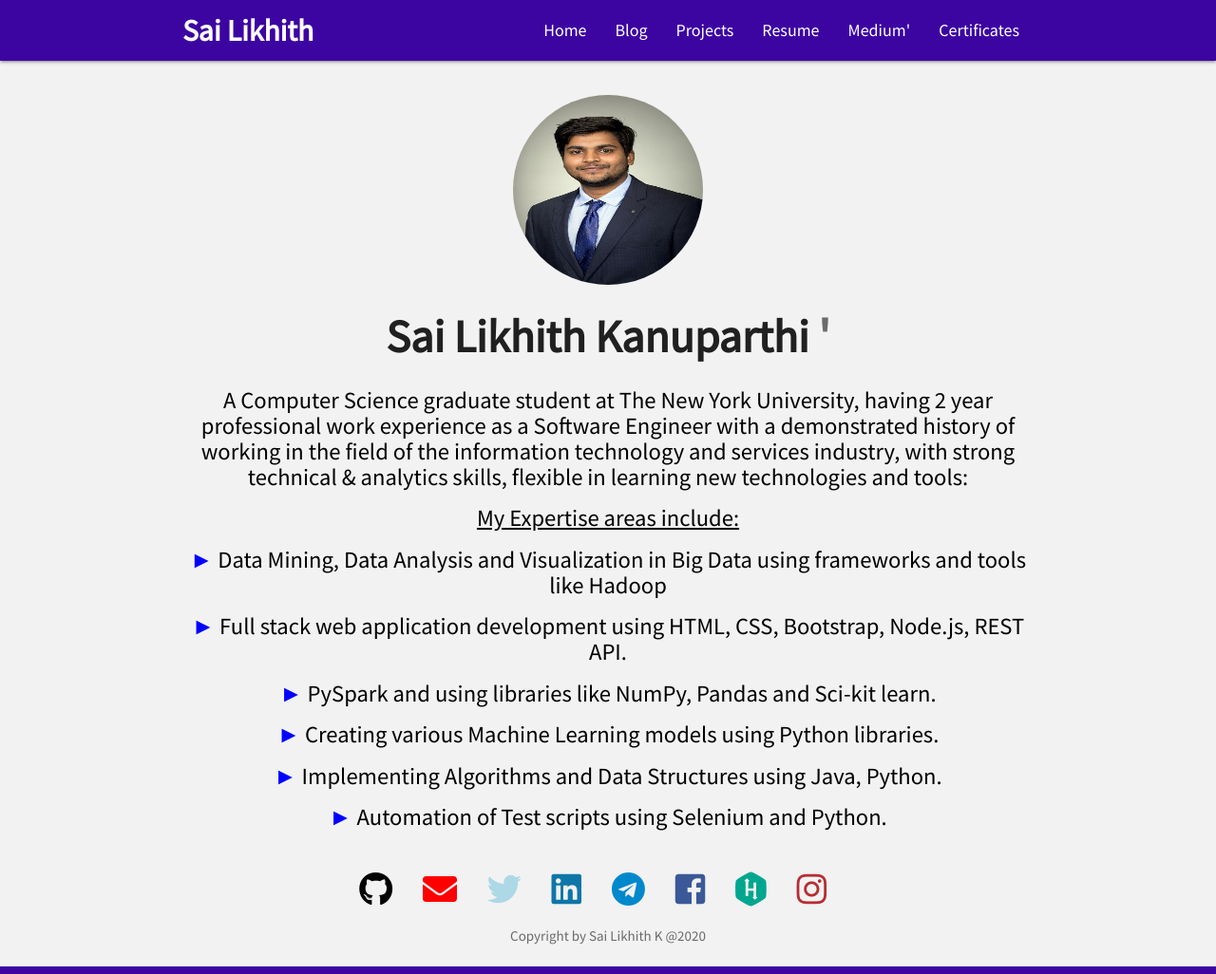
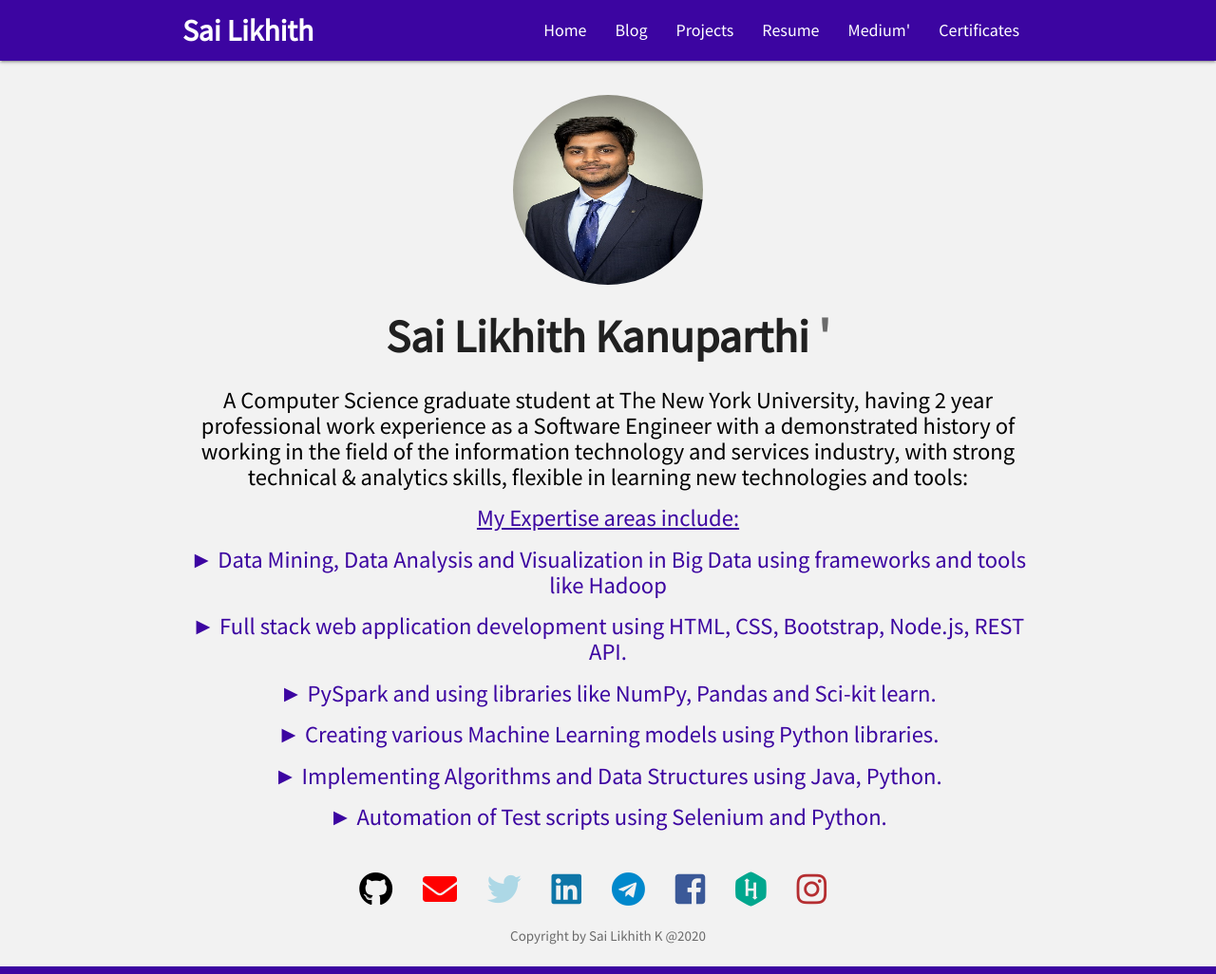
Before and after one commit to SaiLikhith7/Mywebsite, a Jekyll site: the page built from index.html, in a window 1280 px wide. Shown: the whole page at 95% size. Built offline with Jekyll 4.4.1, drawn with Linux system fonts in a browser that asks for light colours; nearby versions of some CDN libraries.

Commit message:
Update index.html

```diff
--- a/index.html
+++ b/index.html
@@ -21,16 +21,15 @@ layout: home
 
   <div>
     <h5 id="test1">
-      <span style="color:#000000;">A Computer Science graduate student at The New York University, having 2 year professional work experience as a Software Engineer with a demonstrated history of working in the field of the information technology and services industry, with strong technical & analytics skills, flexible in learning new technologies and tools:
-      <span style = "color: #000000;">
+      <span style="color:#000000;">A Computer Science graduate student at The New York University, having 2 year professional work experience as a Software Engineer with a demonstrated history of working in the field of the information technology and services industry, with strong technical & analytics skills, flexible in learning new technologies and tools:</span>
+      <span style = "color: #3c05a1;">
             <h5 id= "test2"> <u> My Expertise areas include:</u> </span></h5>
-            <h5 id= "test4"> <span style="color:#0000ff;"> ►</span> Data Mining, Data Analysis and Visualization in Big Data using frameworks and tools like Hadoop</h5>
-            <h5 id= "test7"><span style="color:#0000ff;"> ► </span> Full stack web application development using HTML, CSS, Bootstrap, Node.js, REST API. </h5>
-            <h5 id= "test5"><span style="color:#0000ff;"> ► </span> PySpark and using libraries like NumPy, Pandas and Sci-kit learn.</h5>
-            <h5 id= "test8"><span style="color:#0000ff;"> ► </span> Creating various Machine Learning models using Python libraries. </h5>
-            <h5 id= "test3"><span style="color:#0000ff;"> ►</span> Implementing Algorithms and Data Structures using Java, Python.</h5>
-            <h5 id= "test6"><span style="color:#0000ff;"> ► </span> Automation of Test scripts using Selenium and Python. </h5>
-      </span>
+            <h5 id= "test4"> <span style="color:#3c05a1;"> ►</span> Data Mining, Data Analysis and Visualization in Big Data using frameworks and tools like Hadoop</h5>
+            <h5 id= "test7"><span style="color:#3c05a1;"> ► </span> Full stack web application development using HTML, CSS, Bootstrap, Node.js, REST API. </h5>
+            <h5 id= "test5"><span style="color:#3c05a1;"> ► </span> PySpark and using libraries like NumPy, Pandas and Sci-kit learn.</h5>
+            <h5 id= "test8"><span style="color:#3c05a1;"> ► </span> Creating various Machine Learning models using Python libraries. </h5>
+            <h5 id= "test3"><span style="color:#3c05a1;"> ►</span> Implementing Algorithms and Data Structures using Java, Python.</h5>
+            <h5 id= "test6"><span style="color:#3c05a1;"> ► </span> Automation of Test scripts using Selenium and Python. </h5>
   </div>
   {% include social.html %}
 </div>
```
